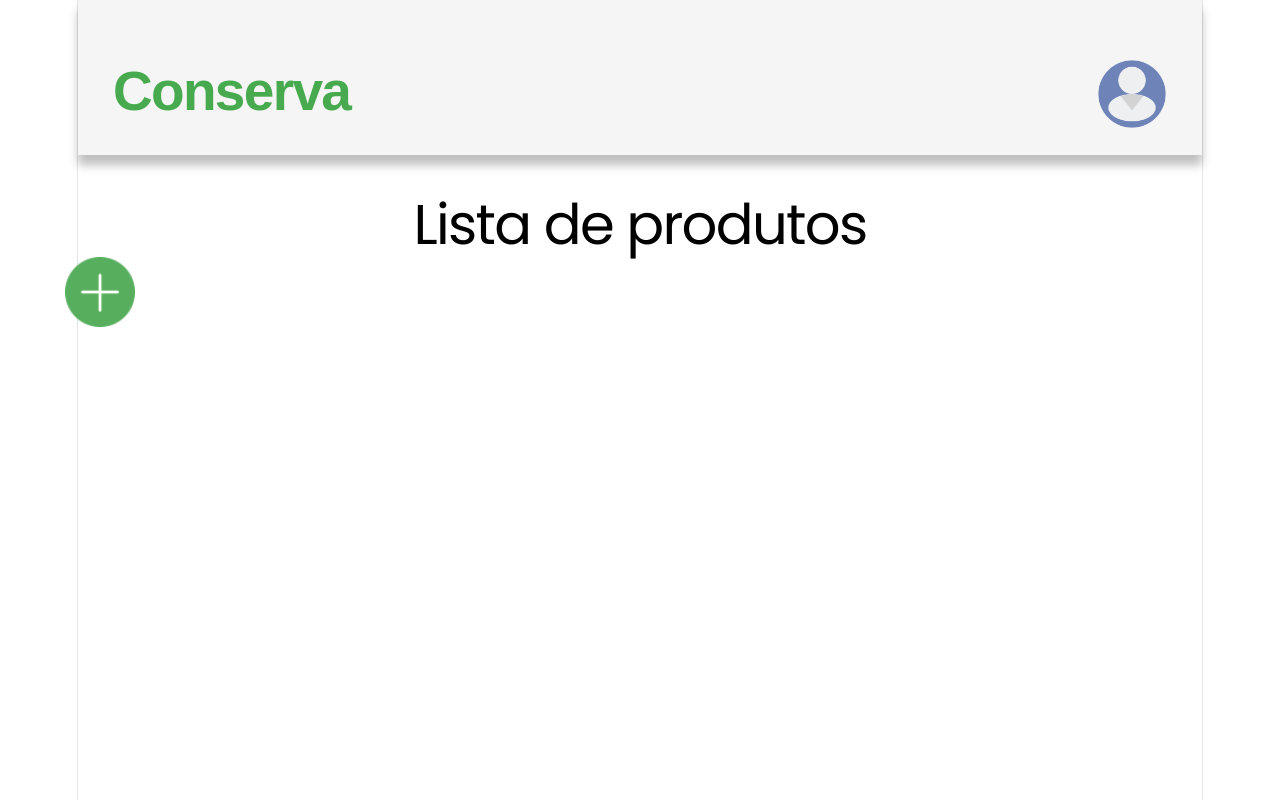
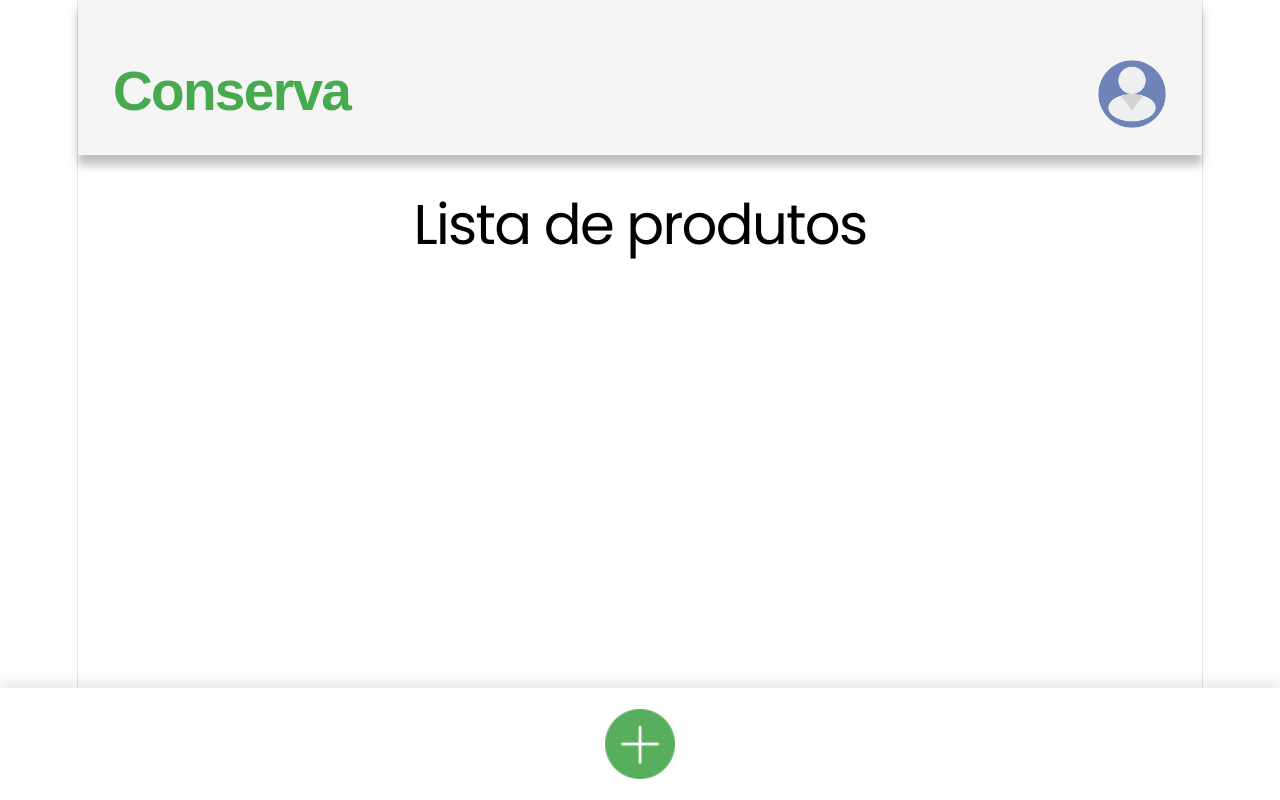
Before and after one commit to ZVSCR/Conserva, a React (Vite) app in the folder Frontend/: page /Estoque in a window 1280 px wide. Built offline with nearby package versions, Linux system fonts and the light colour scheme.

Commit message:
Rodape fixo e container de produtos

```diff
--- a/Frontend/src/pages/Estoque/Estoque.module.css
+++ b/Frontend/src/pages/Estoque/Estoque.module.css
@@ -2,14 +2,24 @@
 .paginaEstoque {
     background-color: #ffffff;
     min-height: 100vh; /* garante que cubra a tela toda */
+   position: relative;
 }
 
 .tituloLista {
     font-family: 'Poppins', sans-serif;
+    font-weight: 400;
     color: #000000;
     text-align: center;
     width: 100%;
     padding-top: 25px;
+}
+
+/* Área da lista com altura limitada e scroll próprio */
+.listaProdutosContainer {
+    max-height: calc(100vh - 350px); /* ajuste o 250px conforme altura de header + h1 + espaços */
+    overflow-y: auto;
+    padding: 0 20px 20px; /* topo 0, laterais 20px, base 20px */
+    box-sizing: border-box;
 }
 
 
@@ -114,12 +124,14 @@
 }
 
 .nomeProduto {
-    font-size: 20px;
-    font-weight: 600;
+    font-size: 22px;
+    font-family: 'Poppins', sans-serif;
+    font-weight: 500;
+    color:#000000
 }
 
-.quantidade {
-    font-size: 18px;
+.quantidade{
+    font-size: 20px;
 }
 
 .acoes {
@@ -224,20 +236,27 @@
     height: 25px;
     object-fit: contain;
 }
+/* ------------- RODAPE DO BTN DE ADICIONAR ----- */
+.rodapeLista {
+    position: fixed;
+    bottom: 0;
+    left: 0;
+    width: 100%;
+
+    display: flex;
+    justify-content: center;
+
+    padding: 20px 0;
+    background-color: #ffffff; /* evita que os produtos "passem por baixo" visualmente ao rolar */
+    box-shadow: 0 -8px 10px rgba(0, 0, 0, 0.08); /* sombra  */
+}
 
 /* ----------------- BTN ADICIONAR -------*/
 
 .botaoAdicionar {
     display: flex;
-    align-items: center;
-    justify-content: center;
 
-    width: 43px;
-    height: 43px;
-
-    padding: 0;
     border: none;
-    border-radius: 8px;
     background-color: transparent;
 
     cursor: pointer;
--- a/Frontend/src/pages/Estoque/PageEstoque.jsx
+++ b/Frontend/src/pages/Estoque/PageEstoque.jsx
@@ -75,7 +75,7 @@ function PageEstoque(){
 
                 <h1 className={styles.tituloLista}>Lista de produtos</h1>
 
-                <div>
+                <div className={styles.listaProdutosContainer}>
                     {produtos.map((produto) => (
                         <Produto
                             key={produto.id}
@@ -84,14 +84,16 @@ function PageEstoque(){
                             onExcluir={excluirProduto}
                         />
                     ))}
+                </div>
 
+                <div className={styles.rodapeLista}>
+                    <button
+                        className={styles.botaoAdicionar}
+                        onClick={() => setAdicionandoProduto(true)}
+                    >
+                        <img src={IconAdcionar} alt="Adicionar produto" />
+                    </button>
                 </div>
-                <button
-                    className={styles.botaoAdicionar}
-                    onClick={() => setAdicionandoProduto(true)}
-                >
-                    <img src={IconAdcionar} alt="Adicionar produto" />
-                </button>
             </main>
 
                 {/*Modal de Adicionar ou Editar*/}
--- a/Frontend/src/pages/Estoque/Produto.jsx
+++ b/Frontend/src/pages/Estoque/Produto.jsx
@@ -11,7 +11,7 @@ function Produto({ produto, onEditar, onExcluir }) {
                     {produto.nome}
                 </span>
 
-                <span className={styles.quantidade}>
+                <span className={styles.nomeProduto}>
                     Quantidade: {produto.quantidade}
                 </span>
             </div>
```
